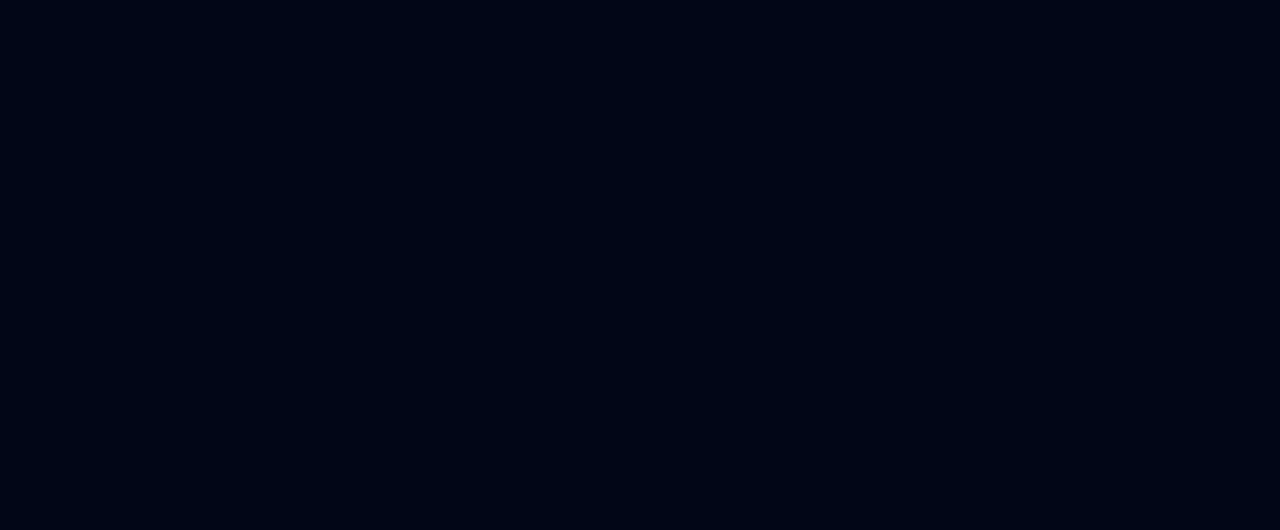
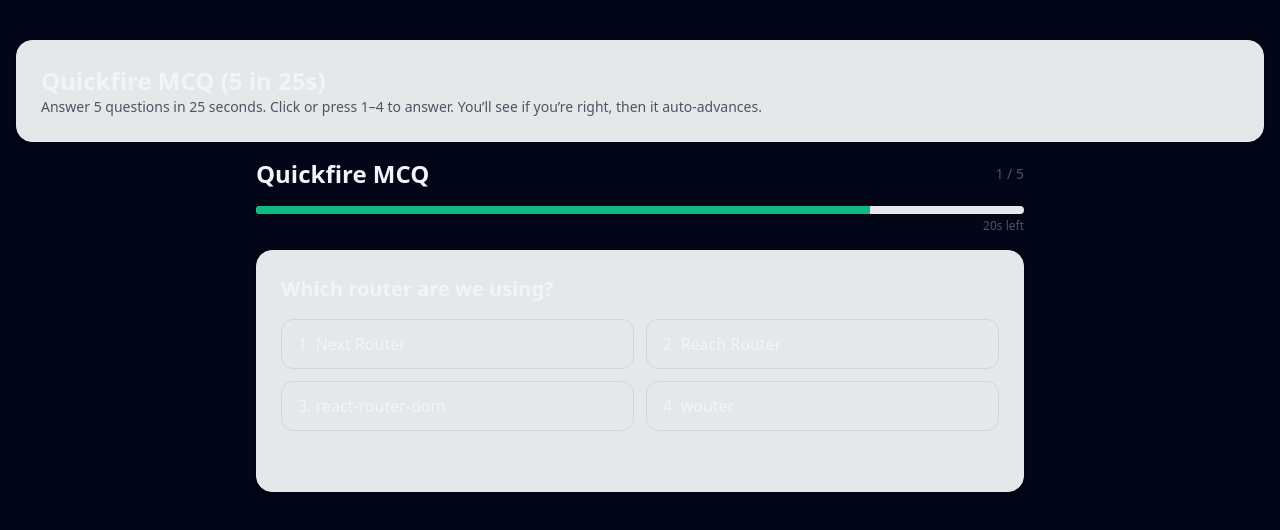
Before and after one commit to K00lkuba/dip-or-dive, a React (Vite) app: page /study/quickfire in a window 1280 px wide. Before the commit this address had no page. Shown: the top 530 px of the page. Built offline with nearby package versions, Linux system fonts and the light colour scheme.

Commit message:
feat(quickfire): add Quickfire MCQ mode, route, and Card improvements

```diff
--- a/src/components/ui/Card.tsx
+++ b/src/components/ui/Card.tsx
@@ -1,16 +1,20 @@
-import React from "react";
+import type { PropsWithChildren, HTMLAttributes } from "react";
 
-type Props = React.PropsWithChildren<{ className?: string }>;
+type CardProps = PropsWithChildren<HTMLAttributes<HTMLDivElement>>;
 
-export default function Card({ className, children }: Props) {
+export function Card({ children, className = "", ...rest }: CardProps) {
   return (
     <div
-      className={
-        "rounded-2xl shadow-lg border border-black/5 bg-white text-slate-900 " +
-        (className ?? "")
-      }
+      {...rest}
+      className={[
+        "rounded-2xl shadow-md border border-gray-200 bg-white/90",
+        "dark:bg-gray-900/80 dark:border-gray-800",
+        "p-4 md:p-6",
+        className,
+      ].join(" ")}
     >
       {children}
     </div>
   );
 }
+export default Card;
--- /dev/null
+++ b/src/features/quickfire/QuickfireGame.tsx
@@ -0,0 +1,209 @@
+import { useCallback, useEffect, useMemo, useRef, useState } from "react";
+import type { MCQ } from "./types";
+import Card from "../../components/ui/Card";
+
+function shuffle<T>(arr: T[], seed = Date.now()): T[] {
+  const a = arr.slice();
+  let s = seed % 2147483647;
+  const rnd = () => (s = (s * 48271) % 2147483647) / 2147483647;
+  for (let i = a.length - 1; i > 0; i--) {
+    const j = Math.floor(rnd() * (i + 1));
+    [a[i], a[j]] = [a[j], a[i]];
+  }
+  return a;
+}
+
+type QuickfireGameProps = {
+  questions: MCQ[];
+  totalQuestions?: number;   // default 5
+  totalSeconds?: number;     // default 25
+  revealDelayMs?: number;    // default 600
+};
+
+export default function QuickfireGame({
+  questions,
+  totalQuestions = 5,
+  totalSeconds = 25,
+  revealDelayMs = 600,
+}: QuickfireGameProps) {
+  const roundQs = useMemo(() => {
+    const pick = Math.min(totalQuestions, questions.length);
+    return shuffle(questions).slice(0, pick);
+  }, [questions, totalQuestions]);
+
+  const [idx, setIdx] = useState(0);
+  const [score, setScore] = useState(0);
+  const [timeLeft, setTimeLeft] = useState(totalSeconds);
+  const [selected, setSelected] = useState<number | null>(null);
+  const [finished, setFinished] = useState(false);
+  const [startedKey, setStartedKey] = useState(0); // forces restart
+
+  const finishedRef = useRef(finished);
+  finishedRef.current = finished;
+
+  const total = roundQs.length;
+  const current = roundQs[idx];
+
+  // Countdown
+  useEffect(() => {
+    if (finished) return;
+    const id = window.setInterval(() => {
+      setTimeLeft((t) => {
+        if (t <= 1) {
+          window.clearInterval(id);
+          setFinished(true);
+          return 0;
+        }
+        return t - 1;
+      });
+    }, 1000);
+    return () => window.clearInterval(id);
+  }, [finished, startedKey]);
+
+  // Keyboard shortcuts: 1..4 select, Enter repeats last selection (no-op when locked)
+  useEffect(() => {
+    const onKey = (e: KeyboardEvent) => {
+      if (finishedRef.current) return;
+      if (e.key >= "1" && e.key <= "9") {
+        const option = Number(e.key) - 1;
+        handlePick(option);
+      }
+    };
+    window.addEventListener("keydown", onKey);
+    return () => window.removeEventListener("keydown", onKey);
+    // eslint-disable-next-line react-hooks/exhaustive-deps
+  }, [idx, selected]);
+
+  const handlePick = useCallback(
+    (optionIndex: number) => {
+      if (finished || !current) return;
+      if (selected !== null) return; // already answered this one
+      const correct = optionIndex === current.answerIndex;
+      setSelected(optionIndex);
+      if (correct) setScore((s) => s + 1);
+
+      window.setTimeout(() => {
+        if (finishedRef.current) return;
+        const next = idx + 1;
+        if (next >= total) {
+          setFinished(true);
+        } else {
+          setIdx(next);
+          setSelected(null);
+        }
+      }, revealDelayMs);
+    },
+    [current, finished, idx, revealDelayMs, selected, total]
+  );
+
+  const restart = () => {
+    setIdx(0);
+    setScore(0);
+    setTimeLeft(totalSeconds);
+    setFinished(false);
+    setSelected(null);
+    setStartedKey((k) => k + 1);
+  };
+
+  // Progress bar width
+  const pct = totalSeconds > 0 ? Math.round((timeLeft / totalSeconds) * 100) : 0;
+
+  if (finished || timeLeft <= 0) {
+    return (
+      <Card className="max-w-3xl mx-auto">
+        <div className="flex items-center justify-between mb-4">
+          <h2 className="text-xl md:text-2xl font-bold">Quickfire Results</h2>
+          <span className="text-sm text-gray-600 dark:text-gray-300">
+            Time: {totalSeconds - timeLeft}s
+          </span>
+        </div>
+        <p className="text-lg">
+          You scored <span className="font-bold">{score}</span> / {total}.
+        </p>
+        <button
+          onClick={restart}
+          className="mt-4 px-4 py-2 rounded-xl border bg-blue-600 text-white hover:bg-blue-700 focus:outline-none focus-visible:ring-2 focus-visible:ring-blue-500"
+        >
+          Play again
+        </button>
+      </Card>
+    );
+  }
+
+  return (
+    <div className="max-w-3xl mx-auto space-y-4">
+      <div className="flex items-center justify-between">
+        <h2 className="text-xl md:text-2xl font-bold">Quickfire MCQ</h2>
+        <div className="text-sm text-gray-600 dark:text-gray-300">
+          {idx + 1} / {total}
+        </div>
+      </div>
+
+      <div aria-label="time remaining" className="w-full">
+        <div className="h-2 rounded-full bg-gray-200 dark:bg-gray-800 overflow-hidden">
+          <div
+            className="h-2 bg-emerald-500 transition-[width] duration-100"
+            style={{ width: `${pct}%` }}
+          />
+        </div>
+        <div className="mt-1 text-xs text-right text-gray-600 dark:text-gray-300">
+          {timeLeft}s left
+        </div>
+      </div>
+
+      <Card role="group" aria-roledescription="Question">
+        <div className="text-lg md:text-xl font-semibold mb-4">{current.prompt}</div>
+        <div className="grid grid-cols-1 md:grid-cols-2 gap-3" aria-live="polite">
+          {current.options.map((opt, i) => {
+            const isSelected = selected === i;
+            const isCorrect = selected !== null && i === current.answerIndex;
+            const isWrong = isSelected && !isCorrect;
+
+            return (
+              <button
+                key={i}
+                onClick={() => handlePick(i)}
+                disabled={selected !== null}
+                data-selected={isSelected || undefined}
+                data-correct={isCorrect || undefined}
+                className={[
+                  "w-full text-left px-4 py-3 rounded-xl border focus:outline-none focus-visible:ring-2",
+                  "transition-colors",
+                  selected === null
+                    ? "hover:bg-gray-50 dark:hover:bg-gray-800"
+                    : "",
+                  isCorrect
+                    ? "border-emerald-600 bg-emerald-50 dark:bg-emerald-900/40"
+                    : isWrong
+                    ? "border-rose-600 bg-rose-50 dark:bg-rose-900/40"
+                    : "border-gray-300 dark:border-gray-700",
+                  "focus-visible:ring-blue-500",
+                ].join(" ")}
+                aria-disabled={selected !== null}
+                aria-pressed={isSelected}
+              >
+                <span className="font-medium">{i + 1}.</span> {opt}
+              </button>
+            );
+          })}
+        </div>
+
+        <div className="mt-3 min-h-[1.5rem]" aria-live="polite">
+          {selected !== null && (
+            <span className="text-sm">
+              {selected === current.answerIndex ? (
+                <span className="text-emerald-700 dark:text-emerald-400 font-medium">
+                  Correct!
+                </span>
+              ) : (
+                <span className="text-rose-700 dark:text-rose-400 font-medium">
+                  Wrong — correct answer is {current.options[current.answerIndex]}.
+                </span>
+              )}
+            </span>
+          )}
+        </div>
+      </Card>
+    </div>
+  );
+}
--- /dev/null
+++ b/src/features/quickfire/QuickfirePage.tsx
@@ -0,0 +1,56 @@
+import QuickfireGame from "./QuickfireGame";
+import type { MCQ } from "./types";
+import Card from "../../components/ui/Card";
+
+const sample: MCQ[] = [
+  {
+    id: "q1",
+    prompt: "What does Vite primarily improve in development?",
+    options: ["State management", "Dev server speed & DX", "Testing framework", "Server-side rendering"],
+    answerIndex: 1,
+  },
+  {
+    id: "q2",
+    prompt: "Which router are we using?",
+    options: ["Next Router", "Reach Router", "react-router-dom", "wouter"],
+    answerIndex: 2,
+  },
+  {
+    id: "q3",
+    prompt: "Tailwind is primarily a…",
+    options: ["CSS-in-JS runtime", "Utility-first CSS framework", "Design token compiler", "Component library"],
+    answerIndex: 1,
+  },
+  {
+    id: "q4",
+    prompt: "TypeScript’s type for a React component that takes children is…",
+    options: ["React.FC", "PropsWithChildren", "ComponentType", "JSX.Element"],
+    answerIndex: 1,
+  },
+  {
+    id: "q5",
+    prompt: "Which command starts the Vite dev server?",
+    options: ["npm run start", "npm run serve", "npm run dev", "npm run preview"],
+    answerIndex: 2,
+  },
+  {
+    id: "q6",
+    prompt: "ARIA live region for polite updates uses…",
+    options: ['role="alert"', 'aria-live="polite"', 'aria-pressed="true"', 'tabindex="-1"'],
+    answerIndex: 1,
+  },
+];
+
+export default function QuickfirePage() {
+  return (
+    <main className="px-4 py-6 md:py-10 space-y-4">
+      <Card className="mb-2">
+        <h1 className="text-2xl font-bold">Quickfire MCQ (5 in 25s)</h1>
+        <p className="text-sm text-gray-600 dark:text-gray-300">
+          Answer 5 questions in 25 seconds. Click or press 1–4 to answer. You’ll see if you’re right, then it auto-advances.
+        </p>
+      </Card>
+      <QuickfireGame questions={sample} />
+    </main>
+  );
+}
--- /dev/null
+++ b/src/features/quickfire/index.ts
@@ -0,0 +1,2 @@
+export type { MCQ } from "./types";
+export { default as QuickfireGame } from "./QuickfireGame";
--- /dev/null
+++ b/src/features/quickfire/types.ts
@@ -0,0 +1,6 @@
+export type MCQ = {
+  id: string;
+  prompt: string;
+  options: string[];        // length 2–6, typically 4
+  answerIndex: number;      // 0-based index into options
+};
--- a/src/main.tsx
+++ b/src/main.tsx
@@ -4,6 +4,7 @@ import './index.css'
 import App from './App'
 import { BrowserRouter, Routes, Route } from 'react-router-dom'
 import NotesPage from './pages/NotesPage'
+import QuickfirePage from './features/quickfire/QuickfirePage'
 
 ReactDOM.createRoot(document.getElementById('root')!).render(
   <React.StrictMode>
@@ -11,6 +12,7 @@ ReactDOM.createRoot(document.getElementById('root')!).render(
       <Routes>
         <Route path="/" element={<App />} />
         <Route path="/notes" element={<NotesPage />} />
+        <Route path="/study/quickfire" element={<QuickfirePage />} />
       </Routes>
     </BrowserRouter>
   </React.StrictMode>
```
